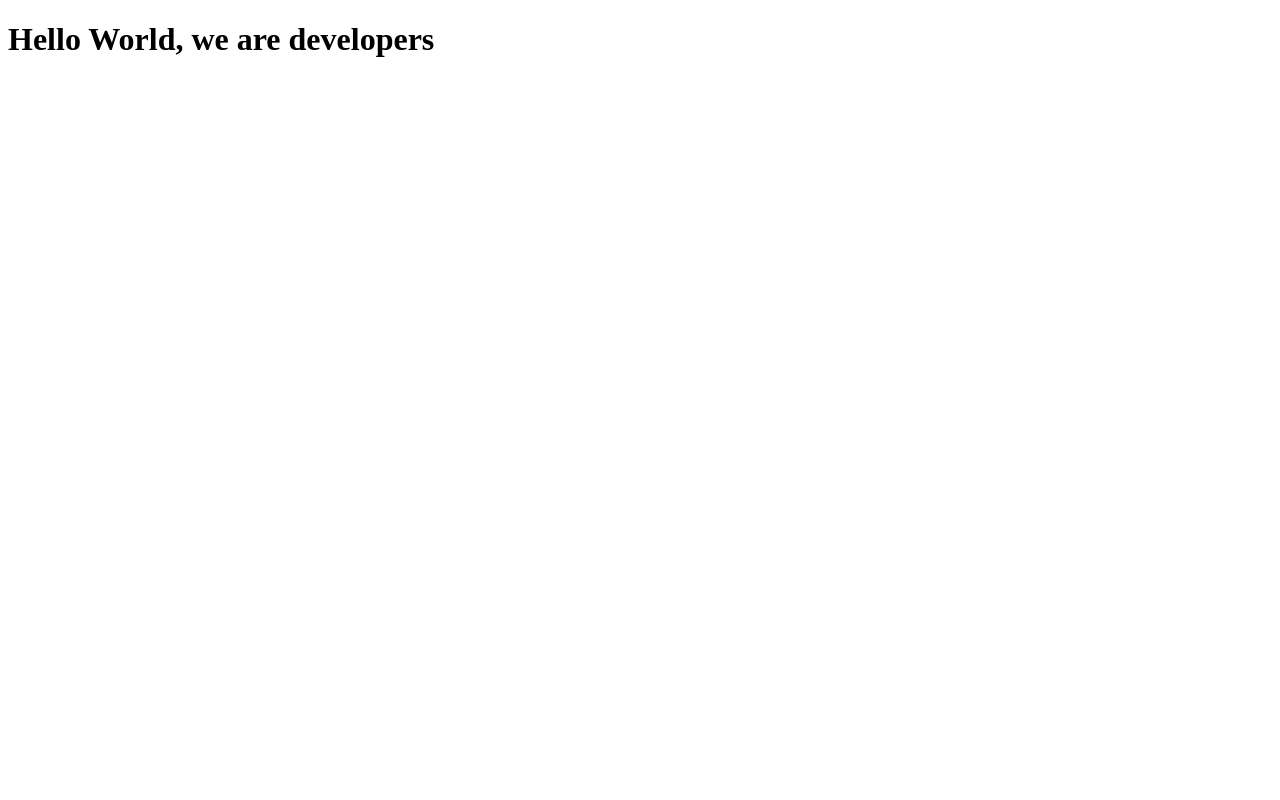
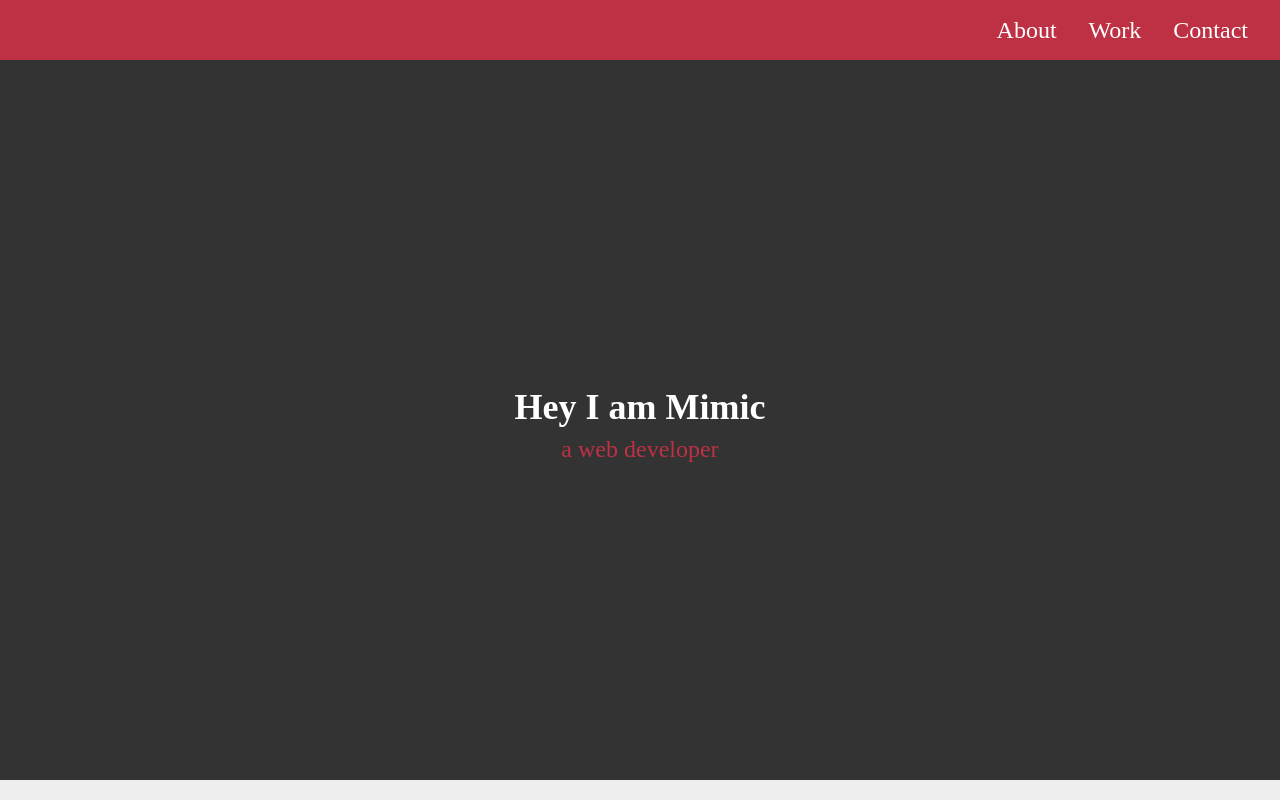
Before and after one commit to AmoroBG/Amoro-and-Miguel, a plain HTML site: page index.html in a window 1280 px wide. Drawn offline with Linux system fonts and the light colour scheme.

Commit message:
Work on the navbar and the welcome section

```diff
--- a/css/style.css
+++ b/css/style.css
@@ -0,0 +1,51 @@
+*{
+    margin: 0;
+    padding: 0;
+    box-sizing: border-box;
+}
+body{
+    background-color: #eee;
+    font-size: 1.5rem;
+}
+.navbar{
+    min-height: 60px;
+    background-color: #BE3144;
+    padding: 0 1rem;
+    display: flex;
+    justify-content: flex-end;
+    align-items: center;
+   }
+ul{
+    display: flex;
+
+
+}
+li{
+    list-style-type: none;
+
+}
+a{
+    text-decoration: none;
+    color: #fff;
+    padding: 1rem;
+}
+a:hover{
+    background-color: dodgerblue;
+}
+#welcome-section{
+    background-color: #333;
+    width: 100%;
+    height: 90vh;
+    display: flex;
+    flex-direction: column;
+    justify-content: center;
+    align-items: center;
+    text-align: center;
+}
+#welcome-section h1{
+    color: #fff;
+    padding: 0.5rem 0;
+}
+#welcome-section p{
+    color: #BE3144;
+}
--- a/index.html
+++ b/index.html
@@ -8,7 +8,17 @@
 
   <body>
 
-    <h1>Hello World, we are developers</h1>
+    <nav class="navbar">
+     <ul>
+       <li><a href="#">About</a></li>
+       <li><a href="#">Work</a></li>
+       <li><a href="#">Contact</a></li>
+     </ul>
+    </nav>
+    <section id="welcome-section">
+      <h1>Hey I am Mimic</h1>
+      <p>a web developer</p>
+    </section>
     <script src="https://cdn.freecodecamp.org/testable-projects-fcc/v1/bundle.js"></script>
 
     <script  src="js/index.js"></script>
```
